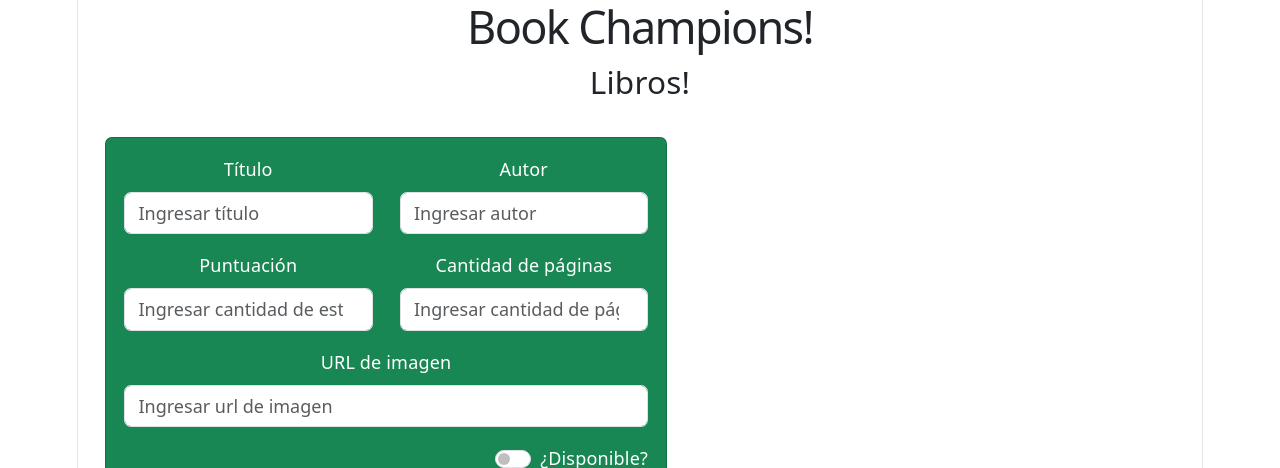
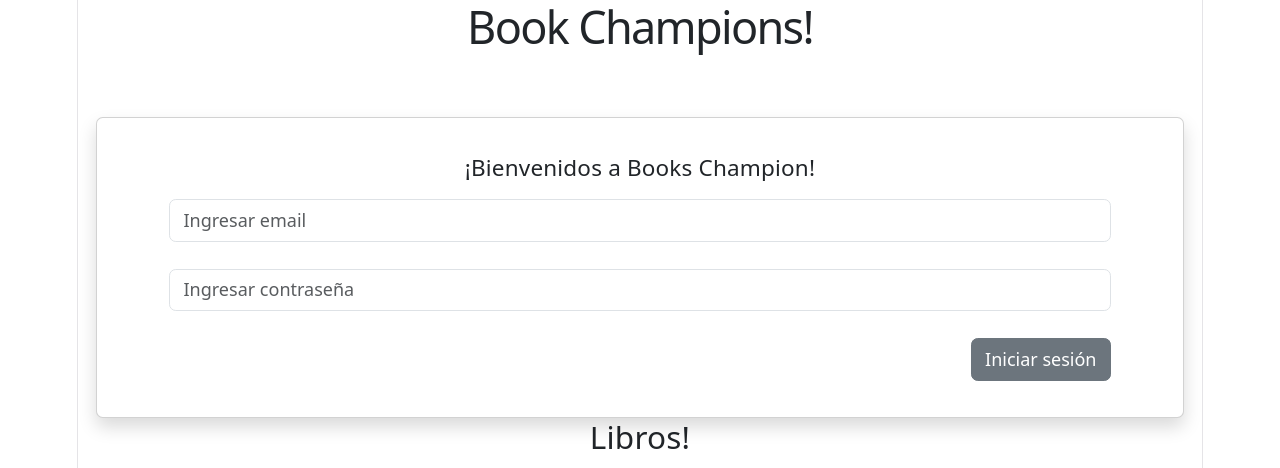
Before and after one commit to AGN200486/2TUP2_bookchampion, a React (Vite) app in the folder book.champion.labandurria/: page / in a window 1280 px wide. Shown: the top 468 px of the page. Built offline with nearby package versions, Linux system fonts and the light colour scheme.

Commit message:
3/4/2026

```diff
--- a/book.champion.labandurria/src/App.jsx
+++ b/book.champion.labandurria/src/App.jsx
@@ -2,6 +2,7 @@ import { useState } from 'react';
 import './App.css';
 import NewBook from './components/newBook/NewBook';
 import Books from './components/books/Books';
+import Login from './components/login/Login';
 import 'bootstrap/dist/css/bootstrap.min.css';
 
 const booksInitial = [
@@ -56,7 +57,7 @@ const booksInitial = [
 ];
 
 function App() {
-  const [books, setBooks] = useState(booksInitial);
+  const [booksNew, setBooks] = useState(booksInitial);
 
   const handleBookAdded = (enteredBook) => {
     const newBook = {
@@ -70,9 +71,10 @@ function App() {
   return (
     <>
       <h1>Book Champions!</h1>
+      <Login/>
       <h3>Libros!</h3>
       <NewBook onBookAdded={handleBookAdded} />
-      <Books books={books} />
+      <Books books={booksNew} />
     </>
   );
 }
--- /dev/null
+++ b/book.champion.labandurria/src/components/login/Login.jsx
@@ -0,0 +1,60 @@
+import { useState } from "react";
+import { Button, Card, Col, Form, FormGroup, Row } from "react-bootstrap";
+
+const Login = () => {
+    const [email, setEmail] = useState("");
+    const [password, setPassword] = useState("");
+
+    const handleEmailChange = (event) => {
+        setEmail(event.target.value)
+    }
+
+    const handlePasswordChange = (event) => {
+        setPassword(event.target.value)
+    }
+
+    const handleSubmit = (event) => {
+        event.preventDefault();
+        alert(`El email ingresado es: ${email} y el password es ${password}`)
+    }
+
+    return (
+        <Card className="mt-5 mx-3 p-3 px-5 shadow">
+            <Card.Body>
+                <Row className="mb-2">
+                    <h5>¡Bienvenidos a Books Champion!</h5>
+                </Row>
+                <Form onSubmit={handleSubmit}>
+                    <FormGroup className="mb-4">
+                        <Form.Control
+                            type="email"
+                            required
+                            placeholder="Ingresar email"
+                            onChange={handleEmailChange}
+                            value={email} />
+                    </FormGroup>
+                    <FormGroup className="mb-4">
+                        <Form.Control
+                            type="password"
+                            required
+                            placeholder="Ingresar contraseña"
+                            onChange={handlePasswordChange}
+                            value={password}
+                        />
+                    </FormGroup>
+                    <Row>
+                        <Col />
+                        <Col md={6} className="d-flex justify-content-end">
+                            <Button variant="secondary" type="submit">
+                                Iniciar sesión
+                            </Button>
+                        </Col>
+                    </Row>
+                </Form>
+            </Card.Body>
+        </Card>
+    );
+};
+
+
+export default Login;
```
